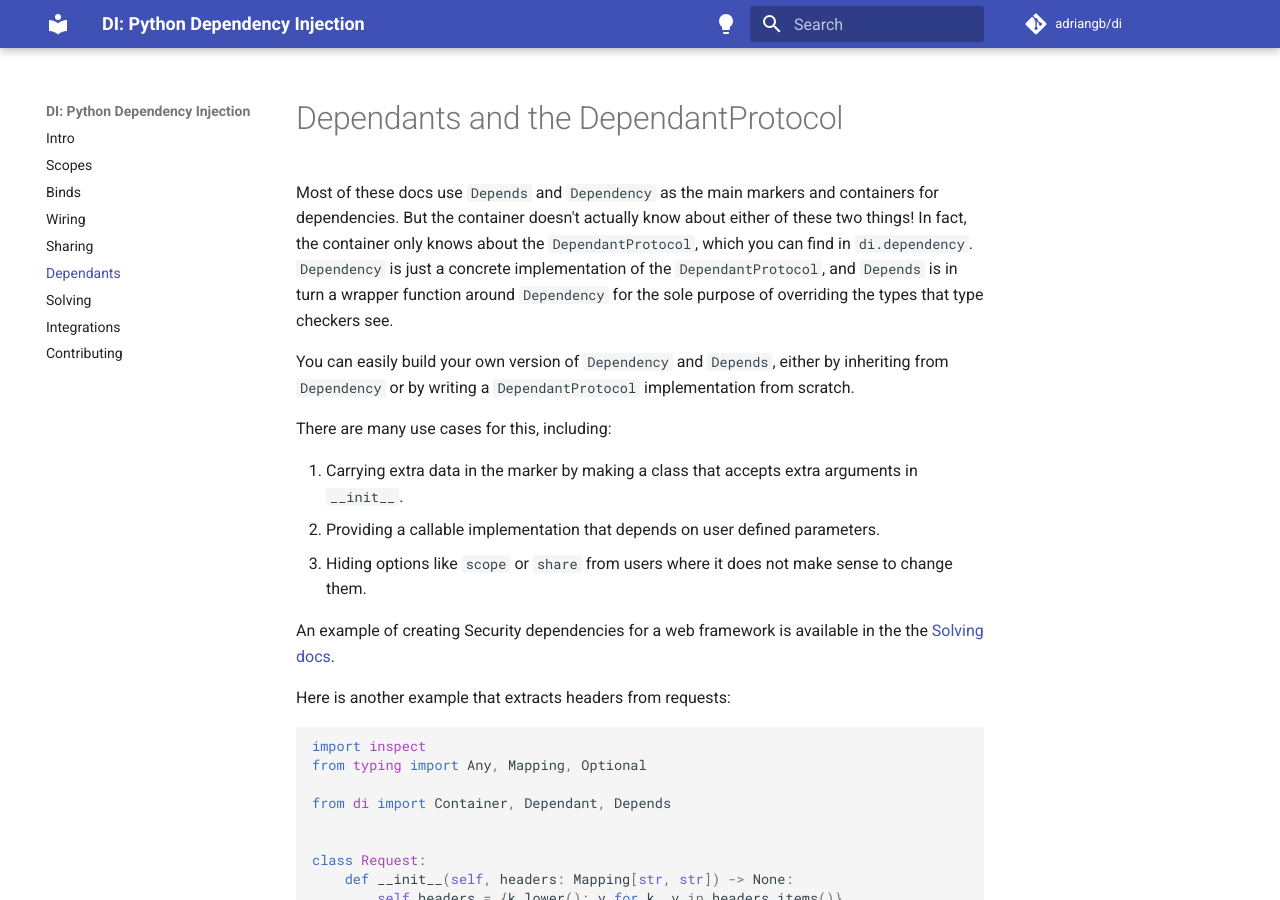
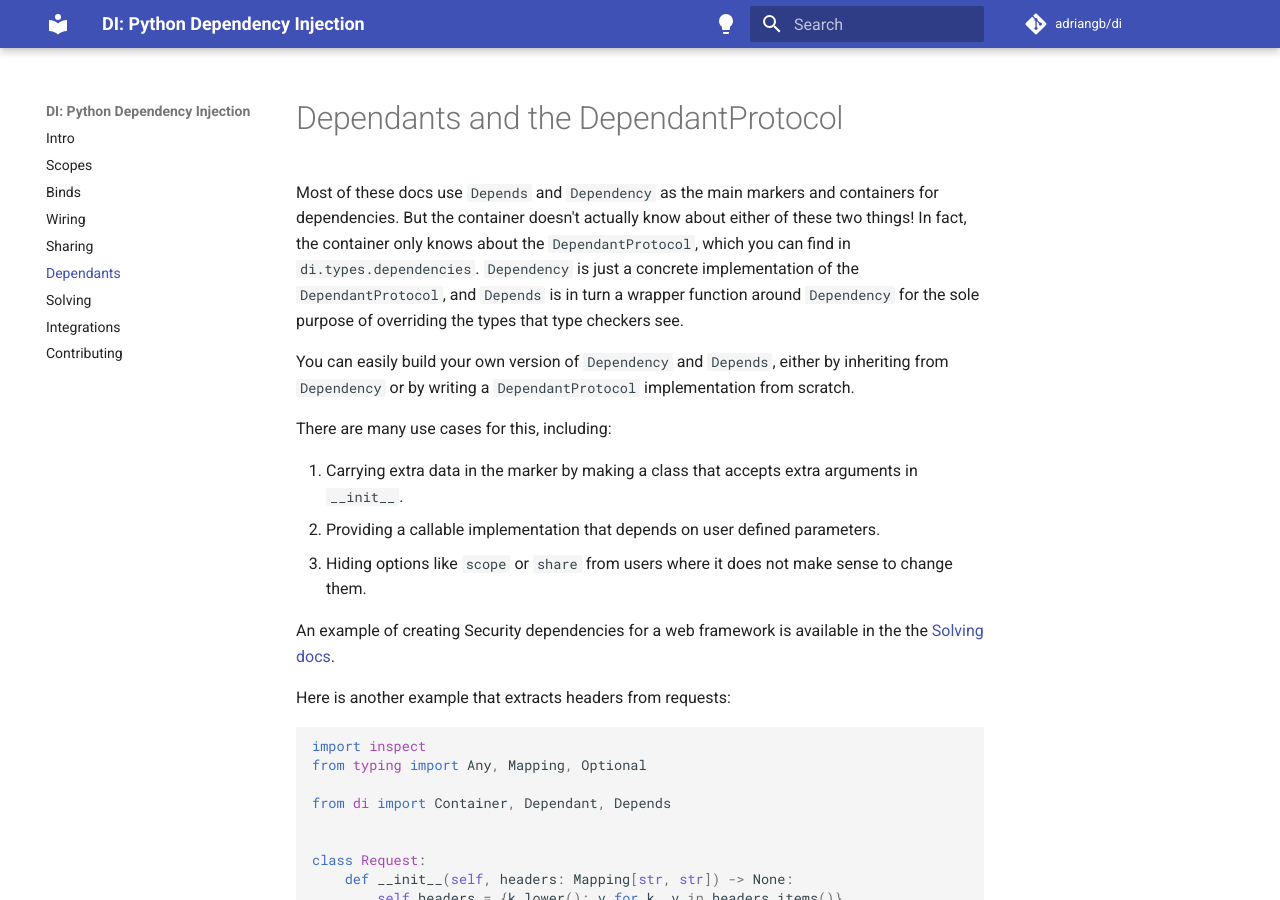
Before and after one commit to adriangb/di, an MkDocs documentation site: the page built from docs/dependants.md, in a window 1280 px wide and 900 px high. Built offline with MkDocs 1.6.1 and Material for MkDocs 9.7.7, drawn with Linux system fonts in a browser that asks for light colours; comment, search, counter and statistics services are not loaded; the version menu is left out.

Commit message:
docs: fix module reference

```diff
--- a/docs/dependants.md
+++ b/docs/dependants.md
@@ -2,7 +2,7 @@
 
 Most of these docs use `Depends` and `Dependency` as the main markers and containers for dependencies.
 But the container doesn't actually know about either of these two things!
-In fact, the container only knows about the `DependantProtocol`, which you can find in `di.dependency`.
+In fact, the container only knows about the `DependantProtocol`, which you can find in `di.types.dependencies`.
 `Dependency` is just a concrete implementation of the `DependantProtocol`, and `Depends` is in turn a wrapper function around `Dependency` for the sole purpose of overriding the types that type checkers see.
 
 You can easily build your own version of `Dependency` and `Depends`, either by inheriting from `Dependency` or by writing a `DependantProtocol` implementation from scratch.
--- a/pyproject.toml
+++ b/pyproject.toml
@@ -1,6 +1,6 @@
 [tool.poetry]
 name = "di"
-version = "0.14.1"
+version = "0.14.2"
 description = "Autowiring dependency injection"
 authors = ["Adrian Garcia Badaracco <adrian@adriangb.com>"]
 readme = "README.md"
```
